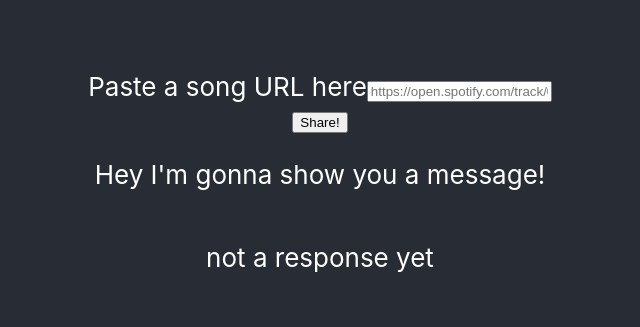
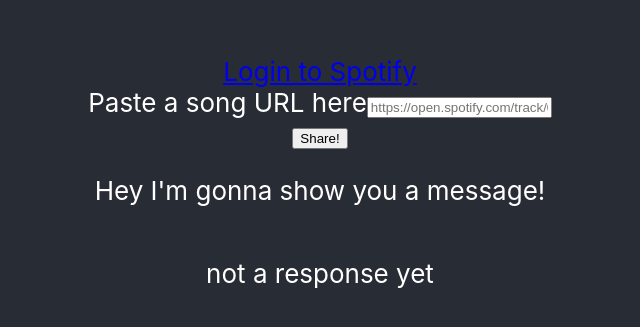
Before and after one commit to ZenenTreadwell/VIC, a React (Create React App) app in the folder client/: page / in a window 1280 px wide. Shown: the part 215-542 px from the top of the page, without its empty margins (320-960 px from the left). Built offline with nearby package versions, Linux system fonts and the light colour scheme; no server answers.

Commit message:
Implemented login to spotify API

```diff
--- a/client/src/App.js
+++ b/client/src/App.js
@@ -1,6 +1,7 @@
 import React, { useState, useEffect } from 'react';
 import { Button, Form } from 'react-bootstrap';
 import './App.css';
+import SpotifyLogin from './Login';
 
 function App() {
   const [msg, setMsg] = useState('not a response yet');
@@ -41,6 +42,7 @@
   return (
     <div className="App">
       <header className="App-header">
+        <SpotifyLogin />
         <Form onSubmit={handleSubmit}>
           <Form.Group controlId="song.url">
             <Form.Label>Paste a song URL here</Form.Label>
@@ -50,6 +52,7 @@
             Share!
           </Button>
         </Form>
+
 
         <p>
           Hey I'm gonna show you a message!
--- /dev/null
+++ b/client/src/Login.js
@@ -0,0 +1,58 @@
+import React, { useState, useEffect } from 'react';
+import { Button } from 'react-bootstrap';
+import './App.css';
+
+function SpotifyLogin() {
+  const [token, setToken] = useState(undefined);
+  const authEndpoint = 'https://accounts.spotify.com/authorize';
+
+  // Replace with your app's client ID, redirect URI and desired scopes
+  const clientId = "1ebfdbee7eaa4ad9acbf5f4408e379d4";
+  const redirectUri = "https://localhost:3000";
+  const scopes = [
+    "user-read-currently-playing",
+      "user-read-playback-state",
+  ];
+
+  useEffect(() => {
+    const getTokenFromHash = () => {
+      const hash = window.location.hash
+        .substring(1)
+        .split("&")
+        .reduce(function(initial, item) {
+          if (item) {
+            var parts = item.split("=");
+            initial[parts[0]] = decodeURIComponent(parts[1]);
+          }
+          return initial;
+        }, {});
+
+      window.location.hash = "";
+
+      let _token = hash.access_token;
+      if (_token) {
+        setToken(_token);
+      }
+    }
+
+    getTokenFromHash();
+  }, []);
+
+  return (
+    <div>
+      {!token && (
+        <Button
+          href={`${authEndpoint}?client_id=${clientId}&redirect_uri=${redirectUri}&scope=${scopes.join("%20")}&response_type=token&show_dialog=true`}
+        >
+          Login to Spotify
+        </Button>
+      )}
+      {token && (
+        // Pass this token to the main application
+        <p>Login Successful: {token}</p>
+      )}
+    </div>
+  );
+}
+
+export default SpotifyLogin;
```
